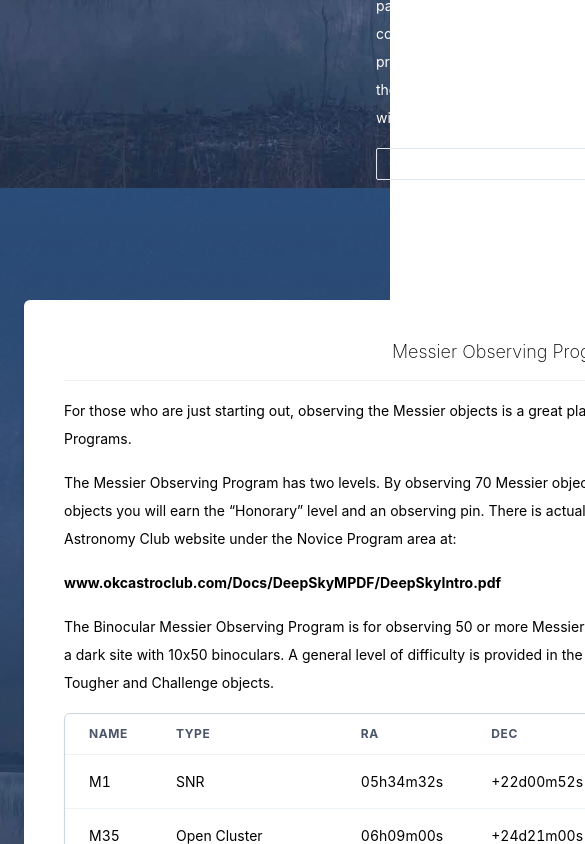
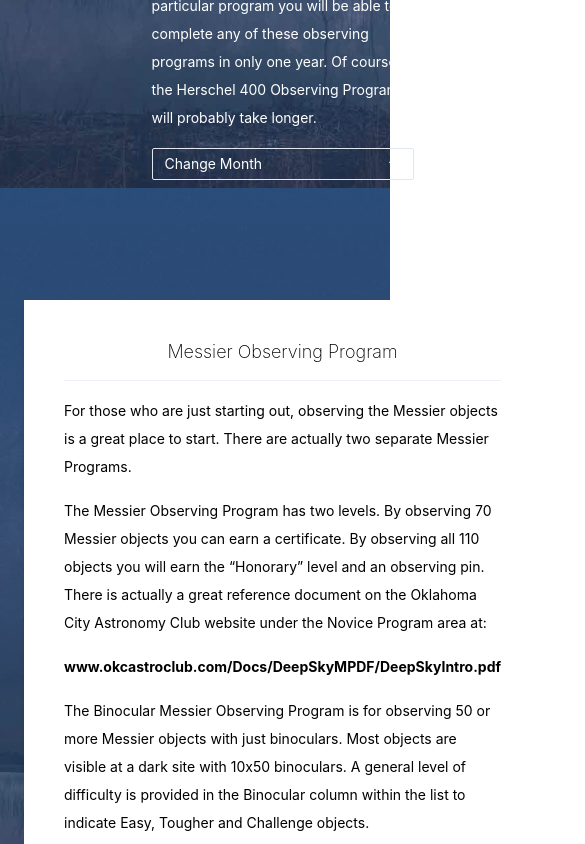
Before and after one commit to sdmacdonald/okcastro.club, a React (Vite) app: page /observing in a window 390 px wide. Shown: the part 1500-2344 px from the top of the page, 585 px wide, since content can reach past the window. Built offline with nearby package versions, Linux system fonts and the light colour scheme.

Commit message:
observing page mobile tables update

```diff
--- a/src/pages/Observing.jsx
+++ b/src/pages/Observing.jsx
@@ -29,12 +29,7 @@ export const Observing = (props) => {
             {block}
           </TextBlock>
         ))}
-        <Select
-          placeholder="Change Month"
-          size="sm"
-          maxW="sm"
-          onChange={handleMonth}
-        >
+        <Select placeholder="Change Month" size="sm" onChange={handleMonth}>
           {monthOptions.map((m, index) => (
             <option key={index} value={m.value} id={m.month}>
               {m.month}
@@ -47,14 +42,13 @@ export const Observing = (props) => {
         <Segment
           key={index}
           heading={table.title}
-          as="h2"
           rest={{
             bgColor: "white",
-            borderRadius: "md",
+            borderRadius: { base: "none", md: "md" },
             shadow: "md",
-            spacing: 4,
-            maxW: "976px",
           }}
+          mx={3}
+          as="h2"
         >
           {table.description.map((text, index) => (
             <TextBlock key={index} textAlign="left">
@@ -67,6 +61,7 @@ export const Observing = (props) => {
             borderRadius="md"
             shadow="sm"
             fontSize="sm"
+            maxW={{ base: "300px", md: "725px", lg: "initial" }}
           >
             <TargetTable
               title={table.title}
--- a/src/templates/Segment.jsx
+++ b/src/templates/Segment.jsx
@@ -9,7 +9,7 @@ export const Segment = (props) => {
       m={6}
       {...rest}
       textAlign="center"
-      maxW="976px"
+      // maxW="976px"
       color={color || "black"}
     >
       <Heading
--- a/src/templates/TargetTable.jsx
+++ b/src/templates/TargetTable.jsx
@@ -17,9 +17,8 @@ export const TargetTable = (props) => {
 
   return (
     <>
-      {/* <Heading>{title}</Heading> */}
-      {description}
       <TableContainer id={id}>
+        {description}
         <Table>
           <TableCaption />
           <Thead>
```
